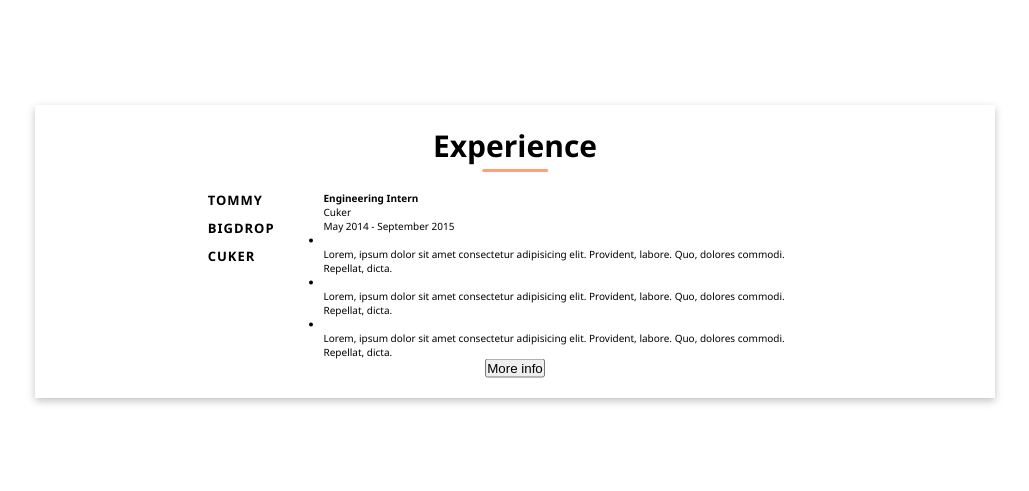
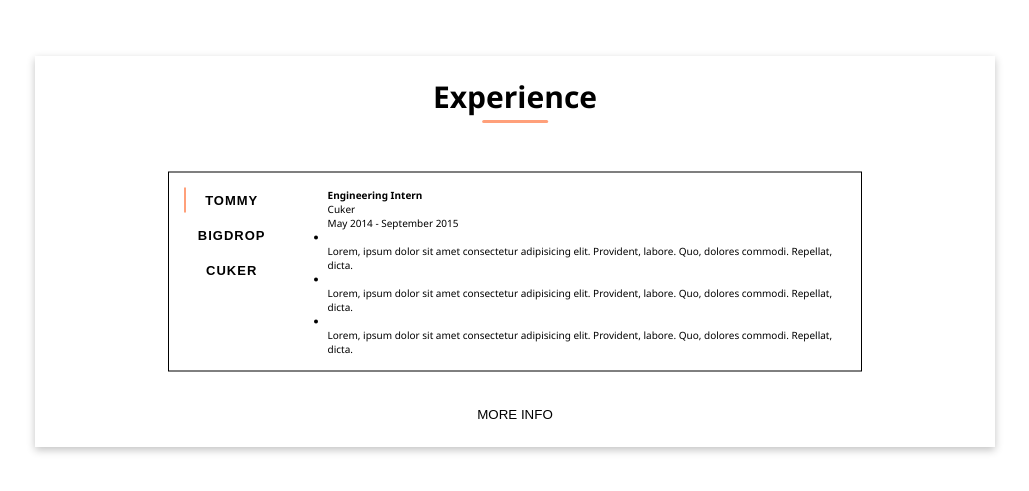
Before and after one commit to ibktommy/tabs-menu-react-app, a React (Create React App) app: page / in a window 1280 px wide. Shown: the part 149-640 px from the top of the page, without its empty margins (125-1154 px from the left). Built offline with nearby package versions, Linux system fonts and the light colour scheme; some icons are missing.

Commit message:
Styling of the left content

```diff
--- a/src/App.css
+++ b/src/App.css
@@ -1,5 +1,5 @@
 .container {
-  width: 75%;
+  min-width: 75%;
   position: absolute;
   padding: 2rem 1.5rem;
   top: 50%;
@@ -12,6 +12,7 @@
   display: flex;
   flex-direction: column;
   align-items: center;
+  gap: 3rem;
 }
 
 .content-title {
@@ -35,7 +36,9 @@
 
 .content-flex {
   display: flex;
-  gap: 2rem;
+  border: .1rem solid #000;
+  gap: 4rem;
+  padding: 1.5rem;
 }
 
 .left {
@@ -47,13 +50,30 @@
 
 .left .btn {
   font-size: 1.3rem;
-  text-transform: uppercase;
   letter-spacing: .1rem;
   font-weight: bold;
-  cursor: pointer;
   padding-left: .5rem;
+  border-left: .2rem solid transparent;
+}
+.left .btn:hover {
+  color: lightsalmon;
+  border-left: .2rem solid lightsalmon;
+  transition: all .5s ease-out;
+}
+
+.left .btn.active-btn {
+   border-left: .2rem solid lightsalmon;
 }
 
 .right {
   flex: 5;
 }
+
+button {
+  background: transparent;
+  cursor: pointer;
+  border: 0;
+  text-decoration: none;
+  text-transform: uppercase;
+  padding: .5rem 1.5rem;
+}
--- a/src/App.js
+++ b/src/App.js
@@ -11,9 +11,9 @@ function App() {
 
           <div className="content-flex">
             <div className="left">
-              <buuton className="btn">Tommy</buuton>
-              <buuton className="btn">Bigdrop</buuton>
-              <buuton className="btn">Cuker</buuton>
+              <button className="btn active-btn">Tommy</button>
+              <button className="btn">Bigdrop</button>
+              <button className="btn">Cuker</button>
             </div>
             <div className="right">
               <h4 className="header">Engineering Intern</h4>
@@ -21,19 +21,19 @@ function App() {
               <p className="period">May 2014 - September 2015</p>
               <ul className="worklist">
                 <li>
-                  <i class="fa-solid fa-chevrons-right"></i>
+                  <i className="fa-solid fa-chevrons-right"></i>
                   <p className="work-details">
                     Lorem, ipsum dolor sit amet consectetur adipisicing elit. Provident, labore. Quo, dolores commodi. Repellat, dicta.
                   </p>
                 </li>
                 <li>
-                  <i class="fa-solid fa-chevrons-right"></i>
+                  <i className="fa-solid fa-chevrons-right"></i>
                   <p className="work-details">
                     Lorem, ipsum dolor sit amet consectetur adipisicing elit. Provident, labore. Quo, dolores commodi. Repellat, dicta.
                   </p>
                 </li>
                 <li>
-                  <i class="fa-solid fa-chevrons-right"></i>
+                  <i className="fa-solid fa-chevrons-right"></i>
                   <p className="work-details">
                     Lorem, ipsum dolor sit amet consectetur adipisicing elit. Provident, labore. Quo, dolores commodi. Repellat, dicta.
                   </p>
```
